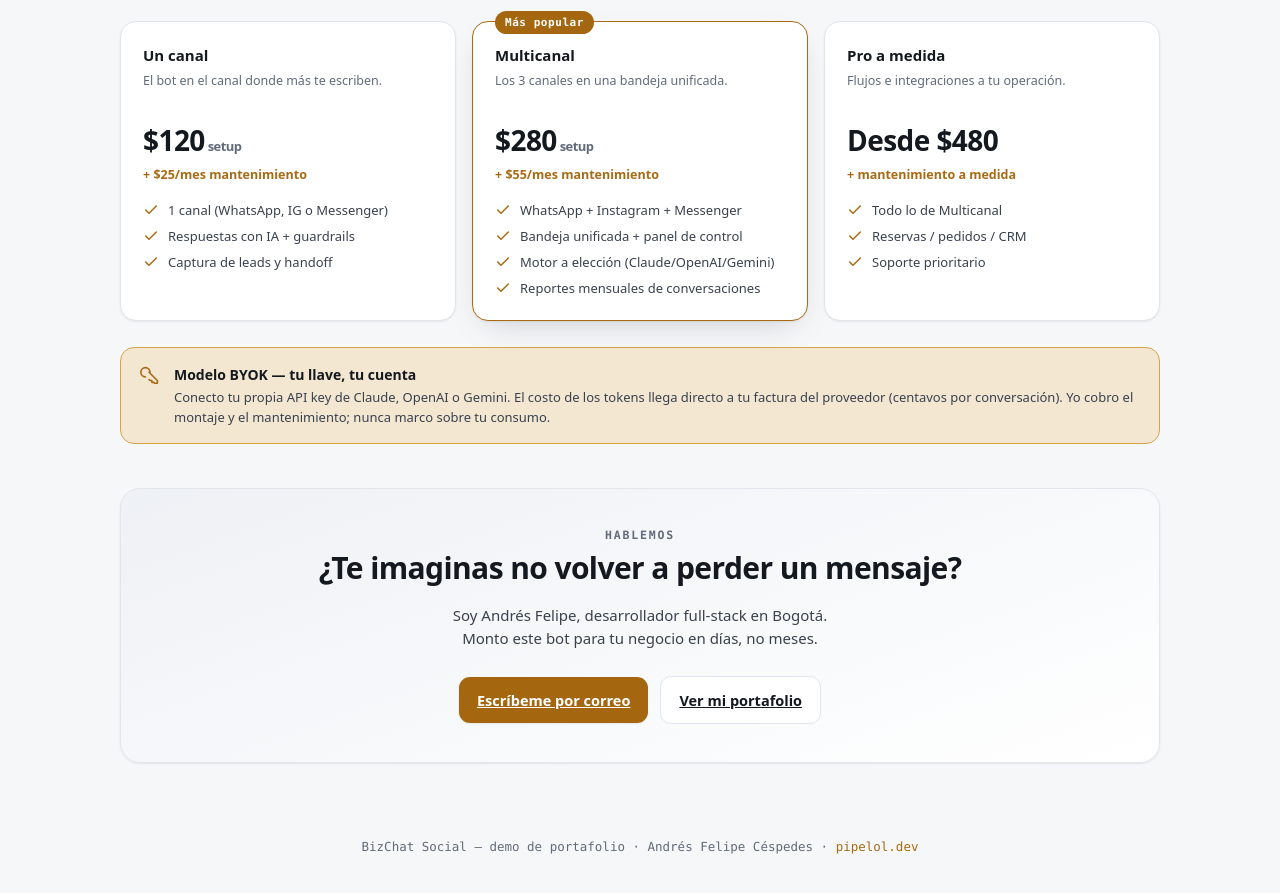
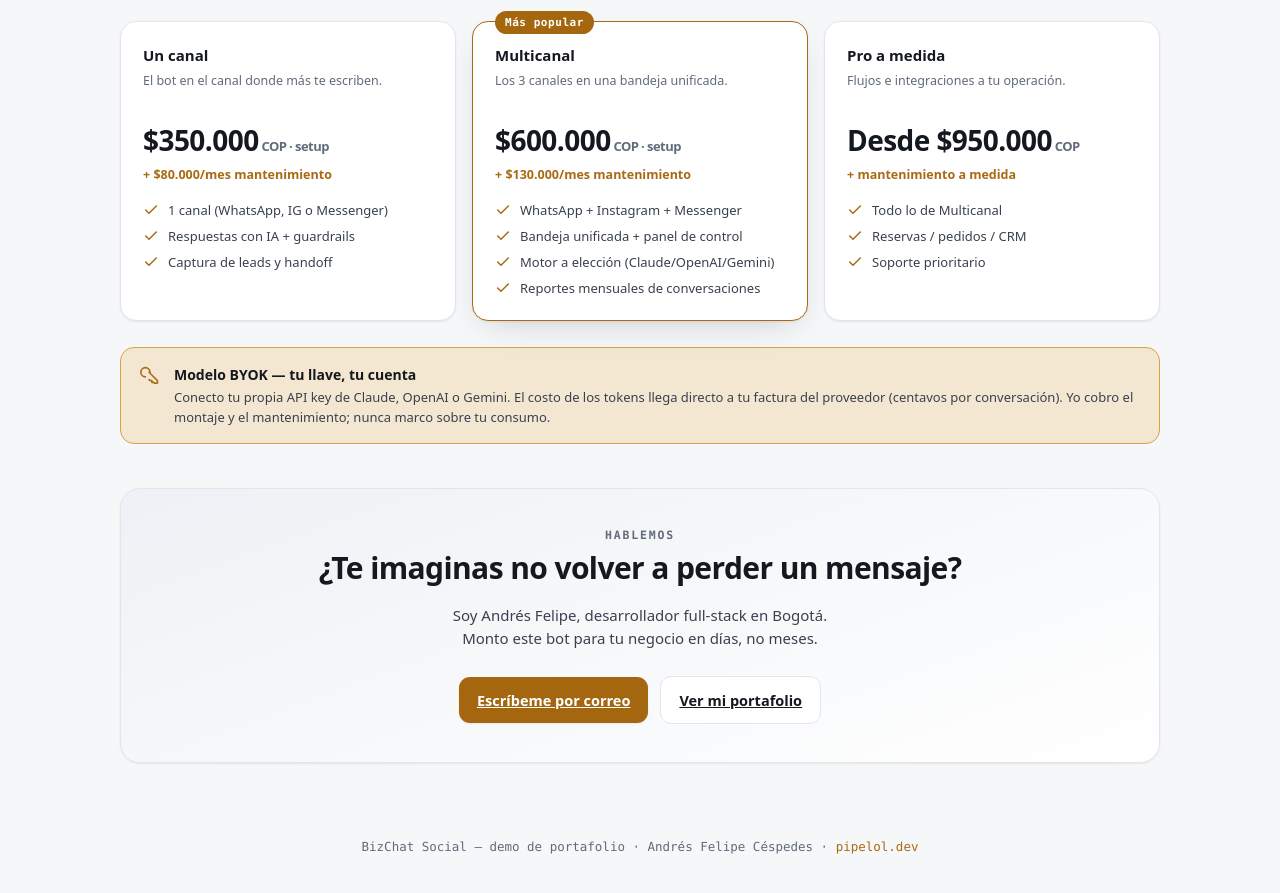
Before and after one commit to Pipelol0723/bizchat-redes, a website: page index.html in a window 1280 px wide. Shown: the part 2654-3547 px from the top of the page. Drawn offline with Linux system fonts and the light colour scheme.

Commit message:
precios: pasar los planes del demo a COP, alineados al portafolio
Base: chatbot web del portafolio (desde $320.000 + $80.000/mes).
- 1 canal:    $350.000 COP + $80.000/mes
- Multicanal: $600.000 COP + $130.000/mes
- Pro:        desde $950.000 COP
Precios "builder" (trabajo a pérdida para ganar experiencia).

Co-Authored-By: Claude Opus 4.8 <noreply@anthropic.com>

```diff
--- a/index.html
+++ b/index.html
@@ -433,8 +433,8 @@
     <div class="tier">
       <div class="tn">Un canal</div>
       <div class="desc">El bot en el canal donde más te escriben.</div>
-      <div class="price">$120<small> setup</small></div>
-      <div class="maint">+ $25/mes mantenimiento</div>
+      <div class="price">$350.000<small> COP · setup</small></div>
+      <div class="maint">+ $80.000/mes mantenimiento</div>
       <ul>
         <li><svg viewBox="0 0 24 24"><path d="M20 6 9 17l-5-5"/></svg> 1 canal (WhatsApp, IG o Messenger)</li>
         <li><svg viewBox="0 0 24 24"><path d="M20 6 9 17l-5-5"/></svg> Respuestas con IA + guardrails</li>
@@ -445,8 +445,8 @@
       <span class="tag">Más popular</span>
       <div class="tn">Multicanal</div>
       <div class="desc">Los 3 canales en una bandeja unificada.</div>
-      <div class="price">$280<small> setup</small></div>
-      <div class="maint">+ $55/mes mantenimiento</div>
+      <div class="price">$600.000<small> COP · setup</small></div>
+      <div class="maint">+ $130.000/mes mantenimiento</div>
       <ul>
         <li><svg viewBox="0 0 24 24"><path d="M20 6 9 17l-5-5"/></svg> WhatsApp + Instagram + Messenger</li>
         <li><svg viewBox="0 0 24 24"><path d="M20 6 9 17l-5-5"/></svg> Bandeja unificada + panel de control</li>
@@ -457,7 +457,7 @@
     <div class="tier">
       <div class="tn">Pro a medida</div>
       <div class="desc">Flujos e integraciones a tu operación.</div>
-      <div class="price">Desde $480</div>
+      <div class="price">Desde $950.000<small> COP</small></div>
       <div class="maint">+ mantenimiento a medida</div>
       <ul>
         <li><svg viewBox="0 0 24 24"><path d="M20 6 9 17l-5-5"/></svg> Todo lo de Multicanal</li>
```
